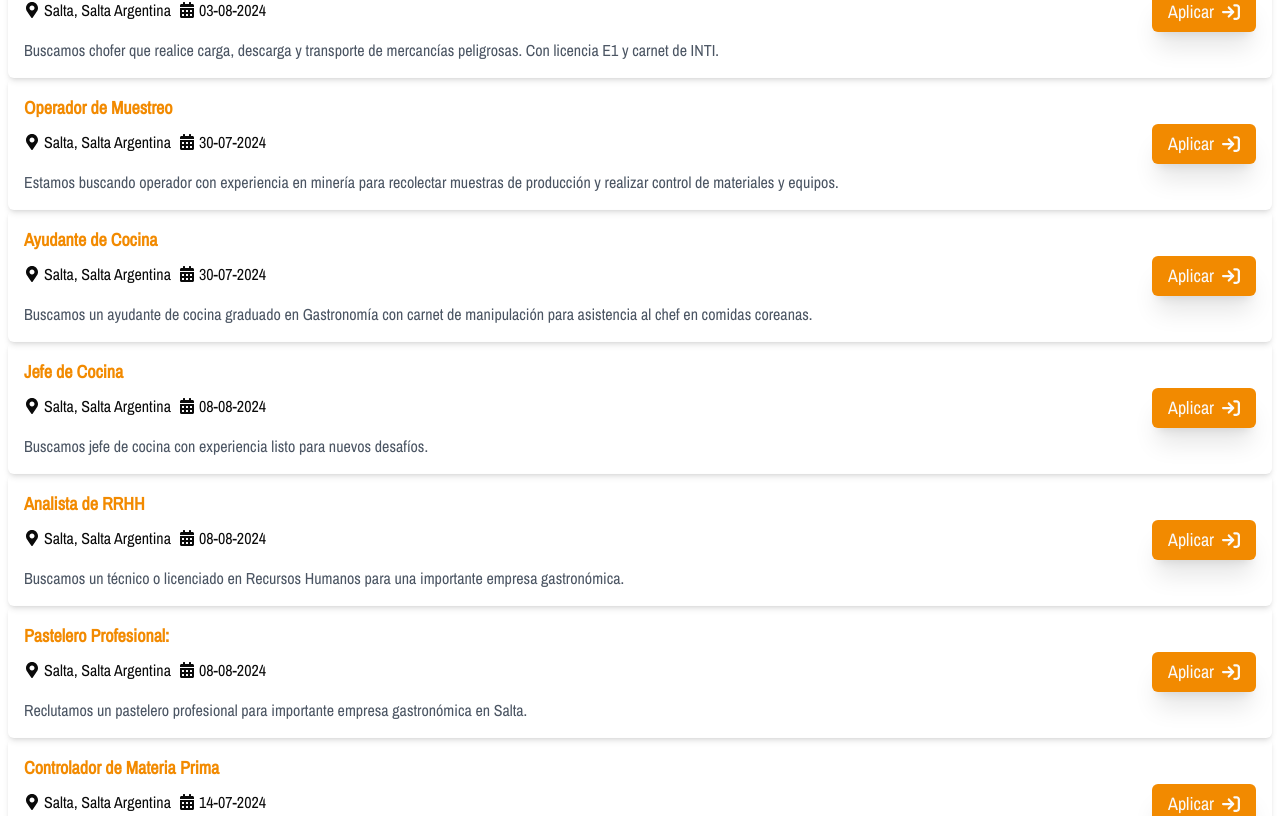
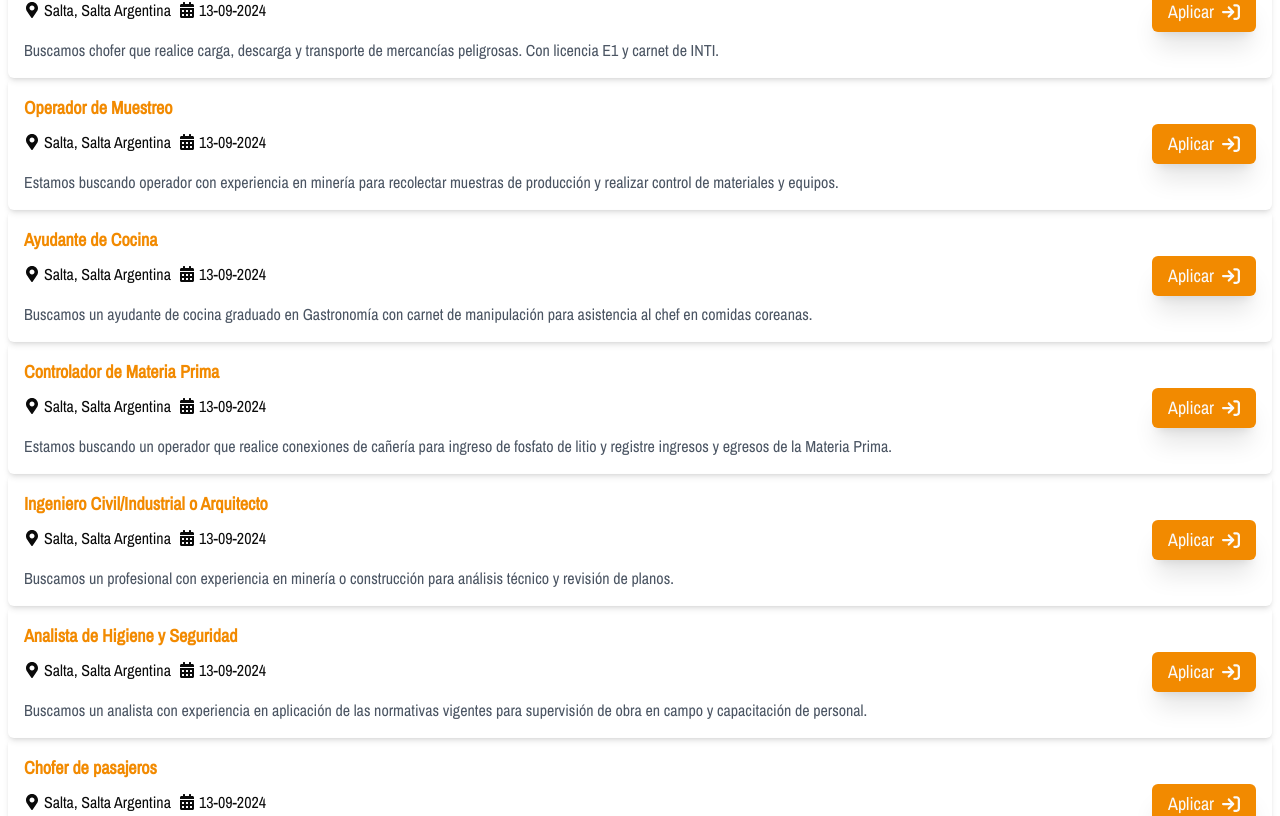
Before and after one commit to sebiten/lumipeople, a Next.js app: page /vacantes in a window 1280 px wide. Shown: the part 791-1607 px from the top of the page. Built offline with nearby package versions, Linux system fonts and the light colour scheme.

Commit message:
open positions updated

```diff
--- a/src/app/vacantes/page.tsx
+++ b/src/app/vacantes/page.tsx
@@ -15,7 +15,7 @@ const vacante = [
     localidad: "Salta, Salta Argentina",
     descripcion:
       "Buscamos operador con certificado para operar autoelevadores y licencia E2 Vigente. Con disponibilidad para trabajar en roster.",
-    fecha: "02-08-2024",
+    fecha: "13-09-2024",
     url: "https://forms.gle/LWCkjmPSSLx9ZtWa7",
   },
   {
@@ -23,7 +23,7 @@ const vacante = [
     localidad: "Salta, Salta Argentina",
     descripcion:
       "Buscamos chofer que realice carga, descarga y transporte de mercancías peligrosas. Con licencia E1 y carnet de INTI.",
-    fecha: "03-08-2024",
+    fecha: "13-09-2024",
     url: "https://forms.gle/qH9Q5wDrpSmETfdh7",
   },
   {
@@ -31,7 +31,7 @@ const vacante = [
     localidad: "Salta, Salta Argentina",
     descripcion:
       "Estamos buscando operador con experiencia en minería para recolectar muestras de producción y realizar control de materiales y equipos.",
-    fecha: "30-07-2024",
+    fecha: "13-09-2024",
     url: "https://forms.gle/PyfDHN692LpLJ1xJA",
   },
   {
@@ -39,39 +39,15 @@ const vacante = [
     localidad: "Salta, Salta Argentina",
     descripcion:
       "Buscamos un ayudante de cocina graduado en Gastronomía con carnet de manipulación para asistencia al chef en comidas coreanas.",
-    fecha: "30-07-2024",
+    fecha: "13-09-2024",
     url: "https://forms.gle/VgvZrcpxb5AD4rKr5",
-  },
-  {
-    titulo: "Jefe de Cocina",
-    localidad: "Salta, Salta Argentina",
-    descripcion:
-      "Buscamos jefe de cocina con experiencia listo para nuevos desafíos.",
-    fecha: "08-08-2024",
-    url: "https://forms.gle/e33bXyXYRegfLNGe8",
-  },
-  {
-    titulo: "Analista de RRHH",
-    localidad: "Salta, Salta Argentina",
-    descripcion:
-      "Buscamos un técnico o licenciado en Recursos Humanos para una importante empresa gastronómica.",
-    fecha: "08-08-2024",
-    url: "https://forms.gle/KSVrZHE2x9RbuSA57",
-  },
-  {
-    titulo: "Pastelero Profesional:",
-    localidad: "Salta, Salta Argentina",
-    descripcion:
-      "Reclutamos un pastelero profesional para importante empresa gastronómica en Salta.",
-    fecha: "08-08-2024",
-    url: "https://forms.gle/mo47TF7BBucwB5m89",
   },
   {
     titulo: "Controlador de Materia Prima",
     localidad: "Salta, Salta Argentina",
     descripcion:
       "Estamos buscando un operador que realice conexiones de cañería para ingreso de fosfato de litio y registre ingresos y egresos de la Materia Prima.",
-    fecha: "14-07-2024",
+    fecha: "13-09-2024",
     url: "https://forms.gle/qxLijoxZuzapoX926",
   },
   {
@@ -79,7 +55,7 @@ const vacante = [
     localidad: "Salta, Salta Argentina",
     descripcion:
       "Buscamos un profesional con experiencia en minería o construcción para análisis técnico y revisión de planos.",
-    fecha: "20-07-2024",
+    fecha: "13-09-2024",
     url: "https://forms.gle/fj94LjmbUj9824XN7",
   },
   {
@@ -87,38 +63,30 @@ const vacante = [
     localidad: "Salta, Salta Argentina",
     descripcion:
       "Buscamos un analista con experiencia en aplicación de las normativas vigentes para supervisión de obra en campo y capacitación de personal.",
-    fecha: "17-07-2024",
+    fecha: "13-09-2024",
     url: "https://forms.gle/rLoc3Tkiqv3VGV7y9",
   },
   {
     titulo: "Chofer de pasajeros",
     localidad: "Salta, Salta Argentina",
     descripcion: "Buscamos chofer que realice traslados de personal desde Salta a proyectos con licencia D3 (excluyente) y experiencia en puna.",
-    fecha: "11-07-2024",
+    fecha: "13-09-2024",
     url: "https://forms.gle/SsVqoP1f8B8Nty3H6"
   },
   {
     titulo: "Ingeniero Mecánico",
     localidad: "Salta, Salta Argentina",
     descripcion: "Buscamos ingeniero para liderar proyectos, con experiencia en dibujo técnico (Autocad y/o Solidwork).",
-    fecha: "12-07-2024",
+    fecha: "13-09-2024",
     url: "https://forms.gle/4PtpktRz8UpfWsVW8"
   },
   {
     titulo: "Traductor coreano/español",
     localidad: "Salta, Salta Argentina",
     descripcion: "Estamos reclutando traductores coreano/español para empresa minera.",
-    fecha: "18-07-2024",
+    fecha: "13-09-2024",
     url: "https://forms.gle/4PtpktRz8UpfWsVW8"
   },
-  {
-    titulo: "Operario Metalúrgico",
-    localidad: "Salta, Salta Argentina",
-    descripcion: "Buscamos operarios metalúrgicos para proyecto en puna.",
-    fecha: "18-07-2024",
-    url: "https://forms.gle/4PtpktRz8UpfWsVW8"
-  }
-
 ];
 
 function App() {
```
